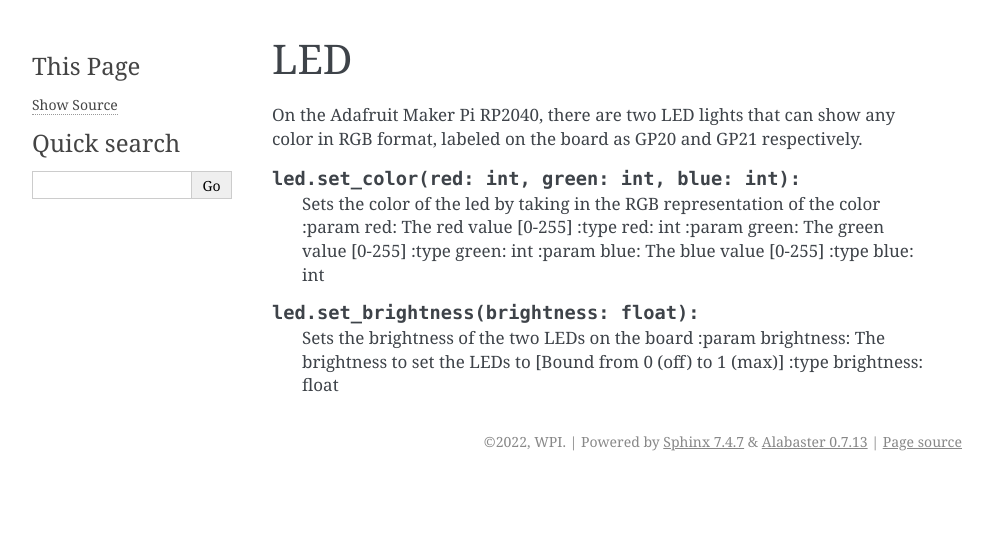
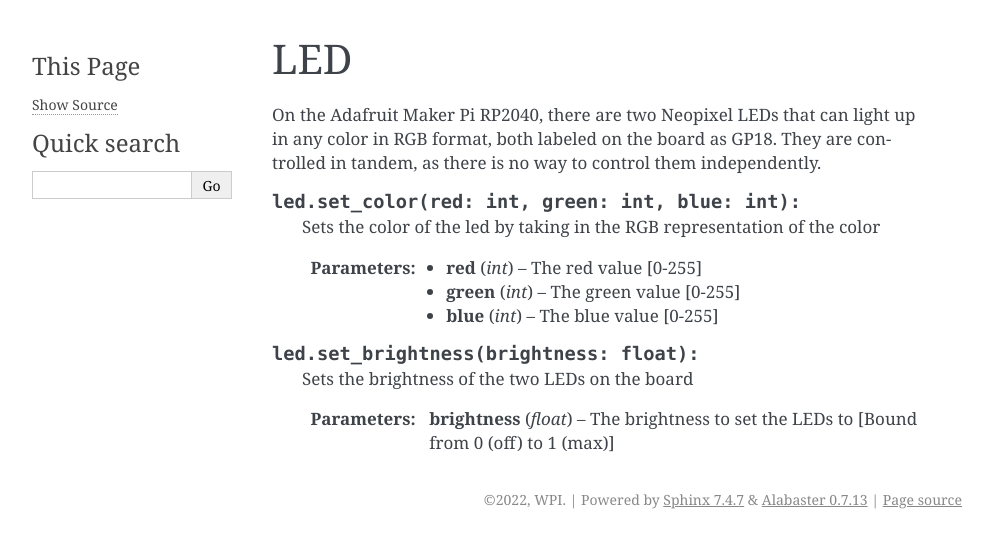
Before and after one commit to Open-STEM/Open-STEM.github.io, a Sphinx documentation site: the page built from docs/source/api/led.rst, in a window 1280 px wide. Shown: the top 548 px of the page, without its empty margins (148-1141 px from the left). Built offline with Sphinx 7.4.7, drawn with Linux system fonts in a browser that asks for light colours.

Commit message:
Comment changes in LED

```diff
--- a/docs/source/api/buttons.rst
+++ b/docs/source/api/buttons.rst
@@ -10,11 +10,13 @@ On the Adafruit Maker Pi RP2040, there are two buttons that can recieve input ac
 .. py:function:: buttons.is_GP20_pressed() -> bool
 
     Get whether the GP20 button on the RP2040 microcontroller has been pressed
+
     :return: if the GP20 button was pressed
     :rtype: bool
 
 .. py:function:: buttons.is_GP21_pressed() -> bool
 
     Get whether the GP21 button on the RP2040 microcontroller has been pressed
+
     :return: if the GP21 button was pressed
     :rtype: bool
--- a/docs/source/api/led.rst
+++ b/docs/source/api/led.rst
@@ -2,12 +2,13 @@
 LED
 ===================================
 
-On the Adafruit Maker Pi RP2040, there are two LED lights that can show any color in RGB format, labeled on the board as GP20 and GP21 respectively.
+On the Adafruit Maker Pi RP2040, there are two Neopixel LEDs that can light up in any color in RGB format, both labeled on the board as GP18. They are controlled in tandem, as there is no way to control them independently.
 
 
 .. py:function:: led.set_color(red: int, green: int, blue: int):
 
         Sets the color of the led by taking in the RGB representation of the color
+
         :param red: The red value [0-255]
         :type red: int
         :param green: The green value [0-255]
@@ -18,5 +19,6 @@ On the Adafruit Maker Pi RP2040, there are two LED lights that can show any colo
 .. py:function:: led.set_brightness(brightness: float):
 
         Sets the brightness of the two LEDs on the board
+
         :param brightness: The brightness to set the LEDs to [Bound from 0 (off) to 1 (max)]
         :type brightness: float
```
